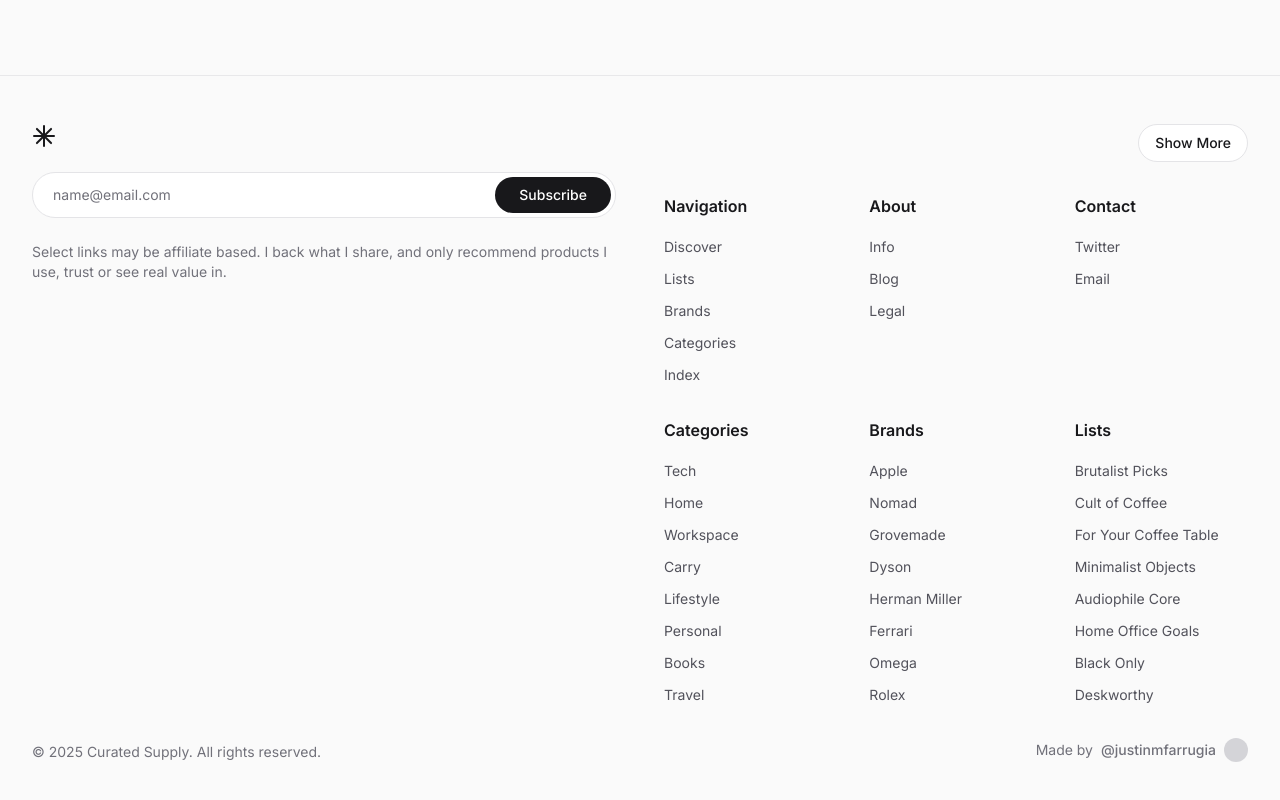
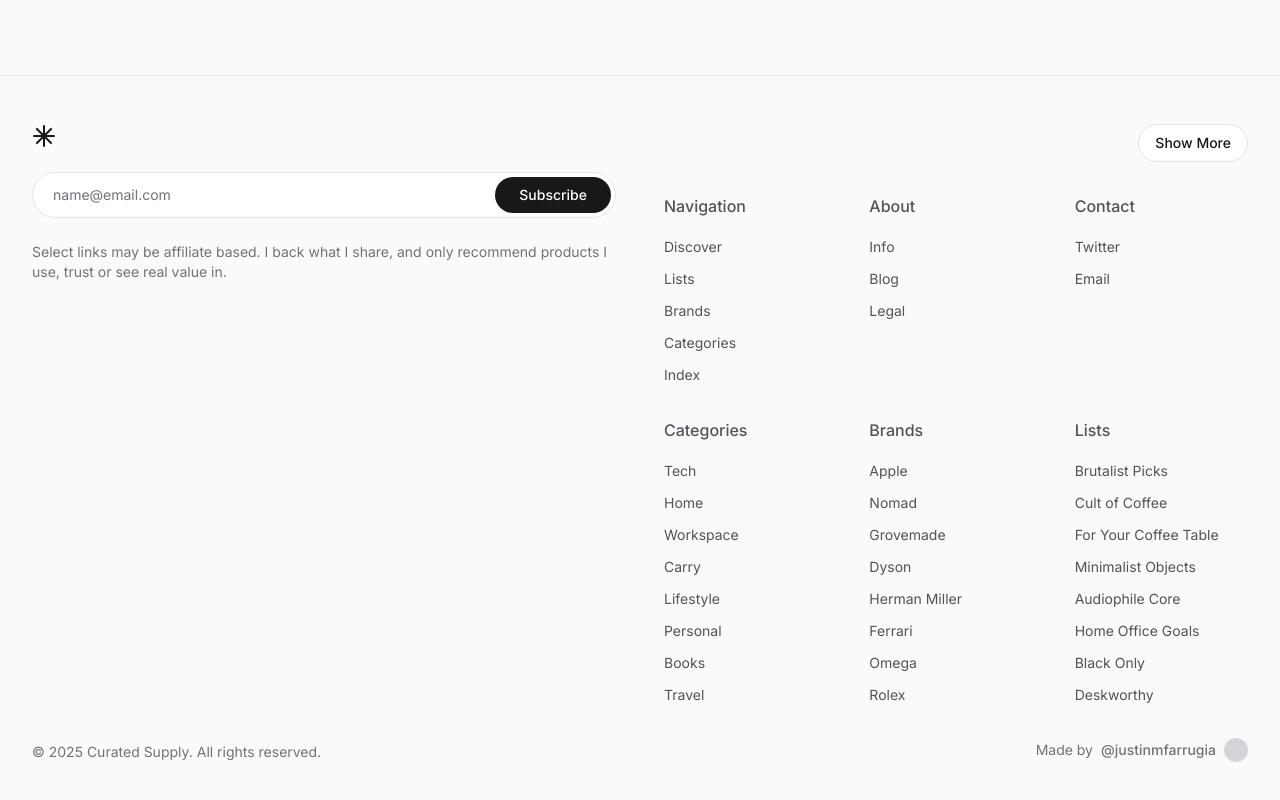
Before and after one commit to phalla-doll/curated-products-showcase, a React (Vite) app: page / in a window 1280 px wide. Shown: the part 1419-2219 px from the top of the page. Built offline with nearby package versions, Linux system fonts and the light colour scheme.

Commit message:
Update Footer component: change heading styles from 'font-semibold' to 'font-medium' and adjust text color for improved visual consistency.

```diff
--- a/src/components/Footer.tsx
+++ b/src/components/Footer.tsx
@@ -62,7 +62,7 @@ function Footer() {
             {/* Main Navigation Links */}
             <div className="grid grid-cols-1 md:grid-cols-3 gap-8 mb-8">
               <div>
-                <h3 className="font-semibold text-zinc-900 mb-4">Navigation</h3>
+                <h3 className="font-medium text-zinc-600 mb-4">Navigation</h3>
                 <ul className="space-y-2">
                   {['Discover', 'Lists', 'Brands', 'Categories', 'Index'].map((link) => (
                     <li key={link}>
@@ -78,7 +78,7 @@ function Footer() {
               </div>
 
               <div>
-                <h3 className="font-semibold text-zinc-900 mb-4">About</h3>
+                <h3 className="font-medium text-zinc-600 mb-4">About</h3>
                 <ul className="space-y-2">
                   {['Info', 'Blog', 'Legal'].map((link) => (
                     <li key={link}>
@@ -94,7 +94,7 @@ function Footer() {
               </div>
 
               <div>
-                <h3 className="font-semibold text-zinc-900 mb-4">Contact</h3>
+                <h3 className="font-medium text-zinc-600 mb-4">Contact</h3>
                 <ul className="space-y-2">
                   {['Twitter', 'Email'].map((link) => (
                     <li key={link}>
@@ -113,7 +113,7 @@ function Footer() {
             {/* Detailed Footer Lists */}
             <div className="grid grid-cols-1 md:grid-cols-3 gap-8 mb-auto">
               <div>
-                <h3 className="font-semibold text-zinc-900 mb-4">Categories</h3>
+                <h3 className="font-medium text-zinc-600 mb-4">Categories</h3>
                 <ul className="space-y-2">
                   {['Tech', 'Home', 'Workspace', 'Carry', 'Lifestyle', 'Personal', 'Books', 'Travel'].map((link) => (
                     <li key={link}>
@@ -129,7 +129,7 @@ function Footer() {
               </div>
 
               <div>
-                <h3 className="font-semibold text-zinc-900 mb-4">Brands</h3>
+                <h3 className="font-medium text-zinc-600 mb-4">Brands</h3>
                 <ul className="space-y-2">
                   {['Apple', 'Nomad', 'Grovemade', 'Dyson', 'Herman Miller', 'Ferrari', 'Omega', 'Rolex'].map((link) => (
                     <li key={link}>
@@ -145,7 +145,7 @@ function Footer() {
               </div>
 
               <div>
-                <h3 className="font-semibold text-zinc-900 mb-4">Lists</h3>
+                <h3 className="font-medium text-zinc-600 mb-4">Lists</h3>
                 <ul className="space-y-2">
                   {[
                     'Brutalist Picks',
```
